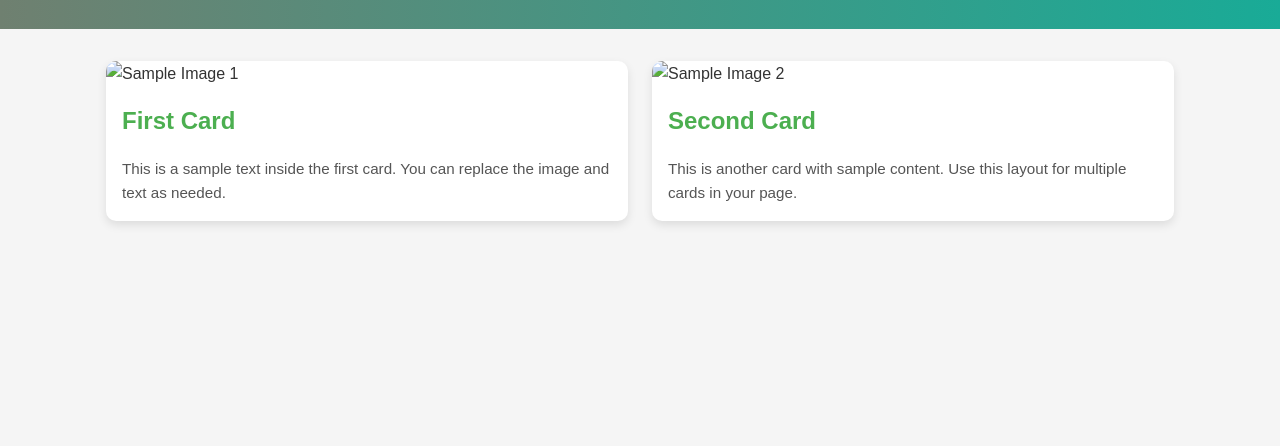
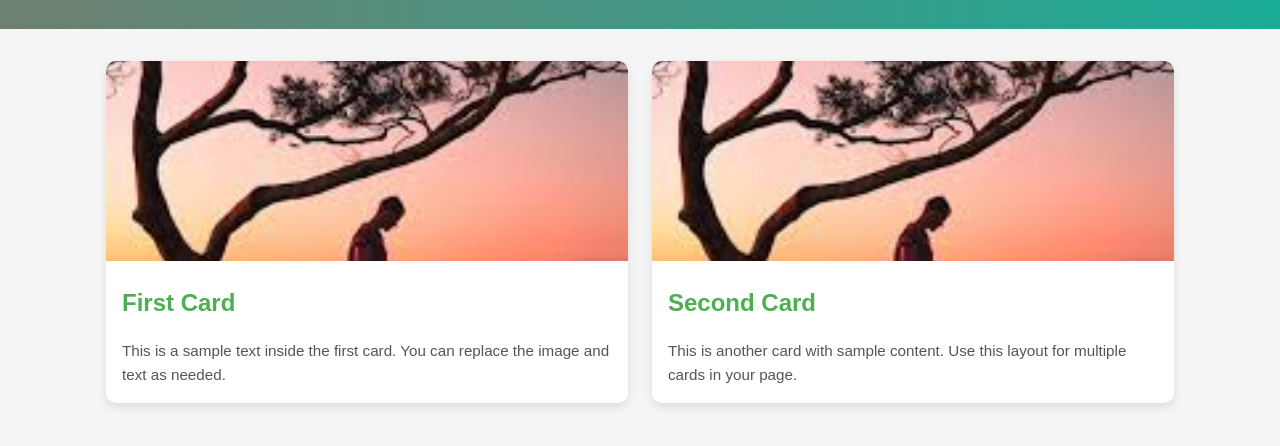
Before and after one commit to Diwashk/Diwash, a plain HTML site: page index.html in a window 1280 px wide. Shown: the part 112-558 px from the top of the page. Drawn offline with Linux system fonts and the light colour scheme.

Commit message:
Update index.html

```diff
--- a/index.html
+++ b/index.html
@@ -90,13 +90,13 @@
 
   <main class="container">
     <div class="card">
-      <img src="image.png" alt="Sample Image 1">
+      <img src="image.jpg" alt="Sample Image 1">
       <h2>First Card</h2>
       <p>This is a sample text inside the first card. You can replace the image and text as needed.</p>
     </div>
 
     <div class="card">
-      <img src="image.png" alt="Sample Image 2">
+      <img src="image.jpg" alt="Sample Image 2">
       <h2>Second Card</h2>
       <p>This is another card with sample content. Use this layout for multiple cards in your page.</p>
 
```
